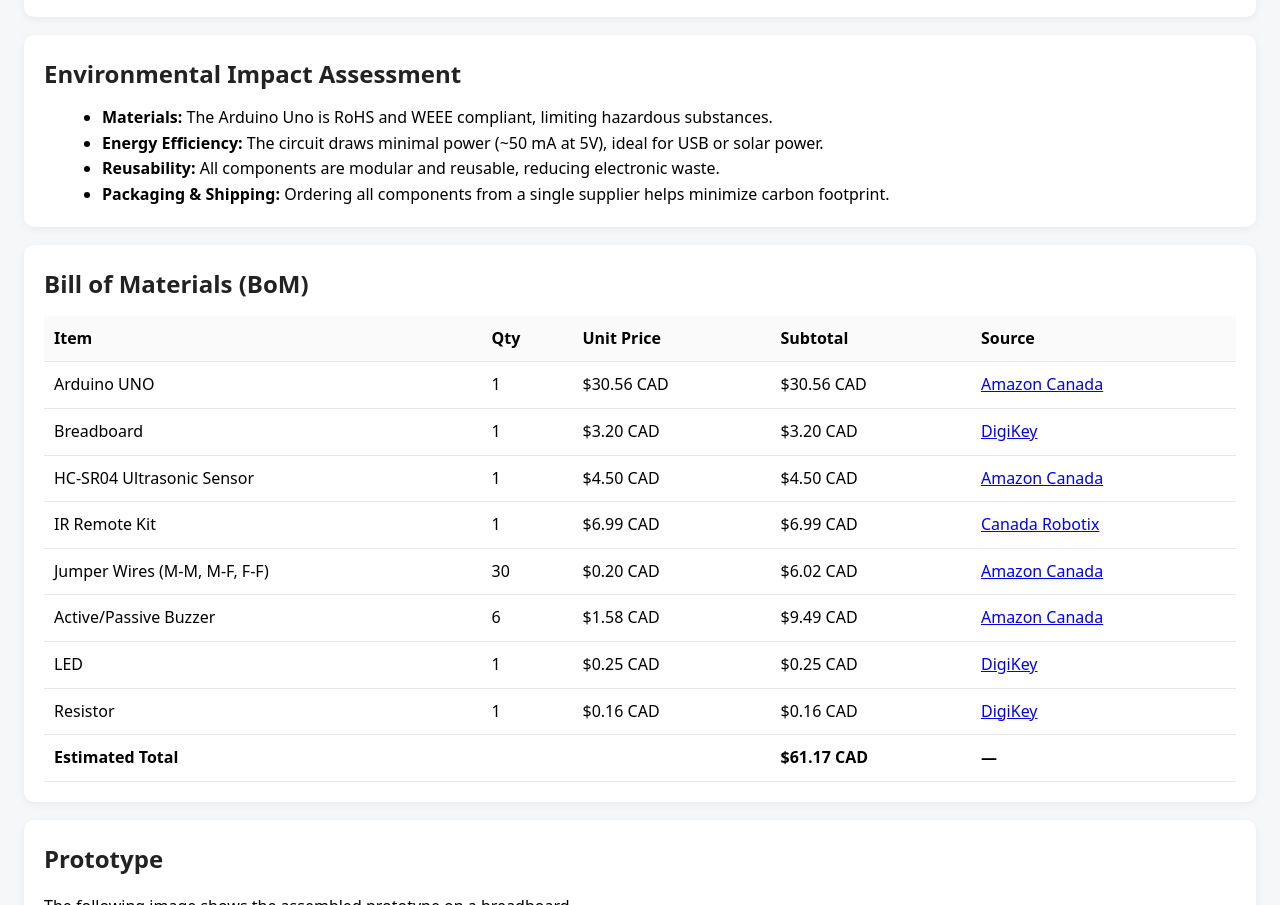
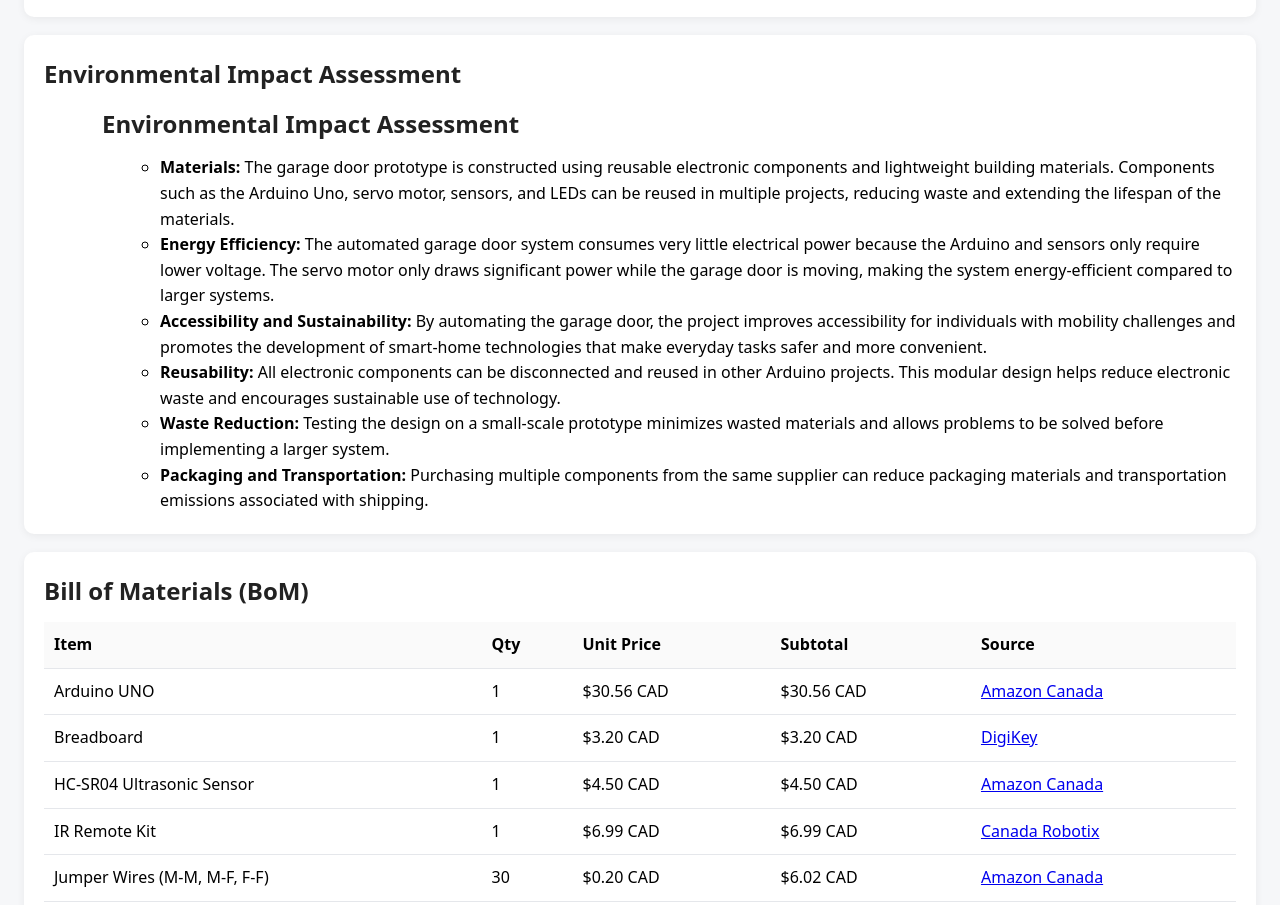
Before and after one commit to KG170/Tech-117-Final-Project, a plain HTML site: page index.html in a window 1280 px wide. Shown: the part 1961-2866 px from the top of the page. Drawn offline with nearby package versions, Linux system fonts and the light colour scheme.

Commit message:
Revise Environmental Impact Assessment details
Updated the Environmental Impact Assessment section to reflect the garage door prototype's materials, energy efficiency, accessibility, reusability, waste reduction, and packaging considerations.

```diff
--- a/index.html
+++ b/index.html
@@ -117,13 +117,41 @@
   <section id="environment">
     <h2>Environmental Impact Assessment</h2>
     <ul>
-      <li><strong>Materials:</strong> The Arduino Uno is RoHS and WEEE compliant, limiting hazardous substances.
-      </li>
-      <li><strong>Energy Efficiency:</strong> The circuit draws minimal power (~50 mA at 5V), ideal for USB or
-        solar power.</li>
-      <li><strong>Reusability:</strong> All components are modular and reusable, reducing electronic waste.</li>
-      <li><strong>Packaging & Shipping:</strong> Ordering all components from a single supplier helps minimize
-        carbon footprint.</li>
+<h2>Environmental Impact Assessment</h2>
+
+<ul>
+  <li>
+  <strong>Materials:</strong> The garage door prototype is constructed using reusable electronic components and lightweight building materials.
+    Components such as the Arduino Uno, servo motor, sensors, and LEDs can be reused in multiple projects, reducing waste and extending the
+    lifespan of the materials.
+</li>
+
+  <li>
+  <strong>Energy Efficiency:</strong> The automated garage door system consumes very little electrical power because the Arduino and sensors
+  only require lower voltage. The servo motor only draws significant power while the garage door is moving, making the system energy-efficient
+  compared to larger systems.
+  </li>
+
+  <li>
+  <strong>Accessibility and Sustainability:</strong> By automating the garage door, the project improves accessibility for individuals with mobility
+  challenges and promotes the development of smart-home technologies that make everyday tasks safer and more convenient.
+  </li>
+
+  <li>
+  <strong>Reusability:</strong> All electronic components can be disconnected and reused in other Arduino projects.
+  This modular design helps reduce electronic waste and encourages sustainable use of technology.
+  </li>
+
+  <li>
+    <strong>Waste Reduction:</strong> Testing the design on a small-scale prototype minimizes wasted materials
+    and allows problems to be solved before implementing a larger system.
+  </li>
+
+  <li>
+    <strong>Packaging and Transportation:</strong> Purchasing multiple components from the same supplier can reduce packaging materials and
+    transportation emissions associated with shipping.
+  </li>
+</ul>
     </ul>
   </section>
 <section id="bom">
```
